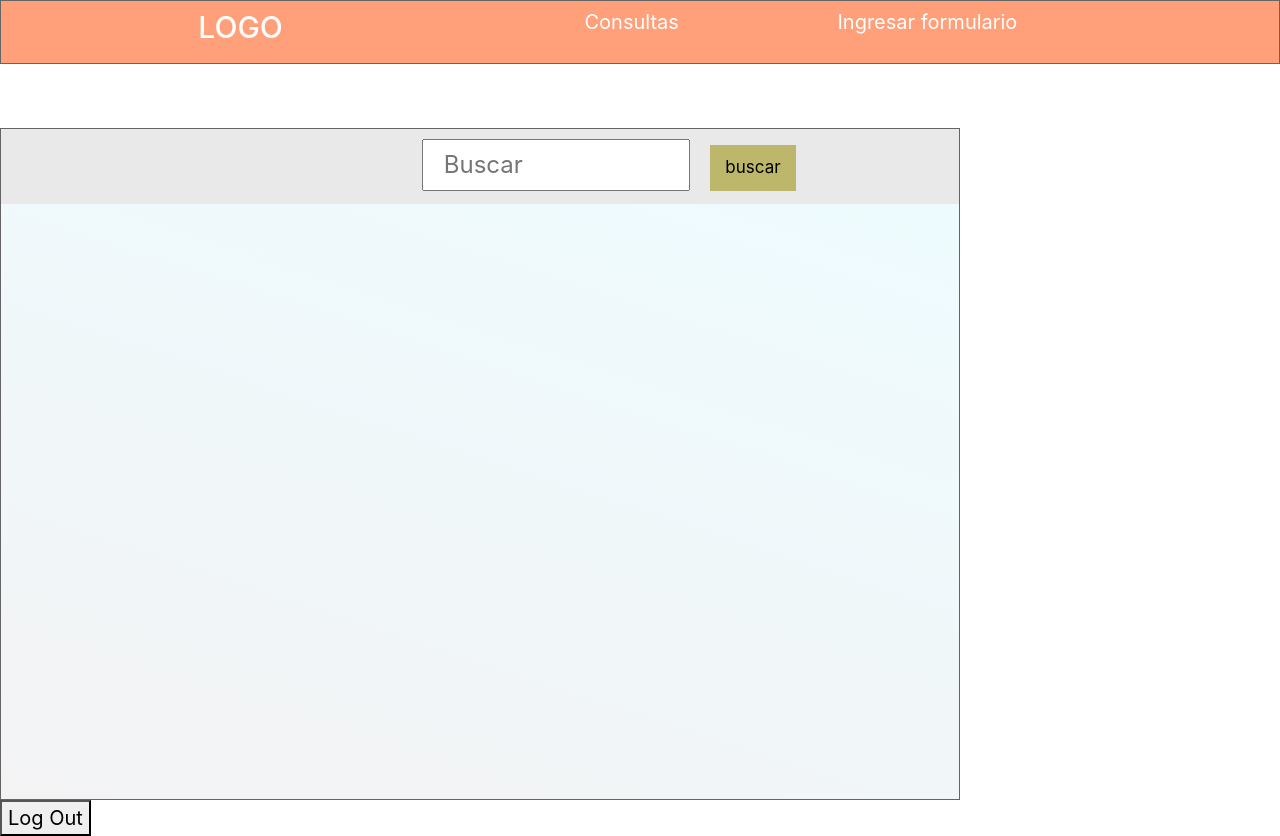
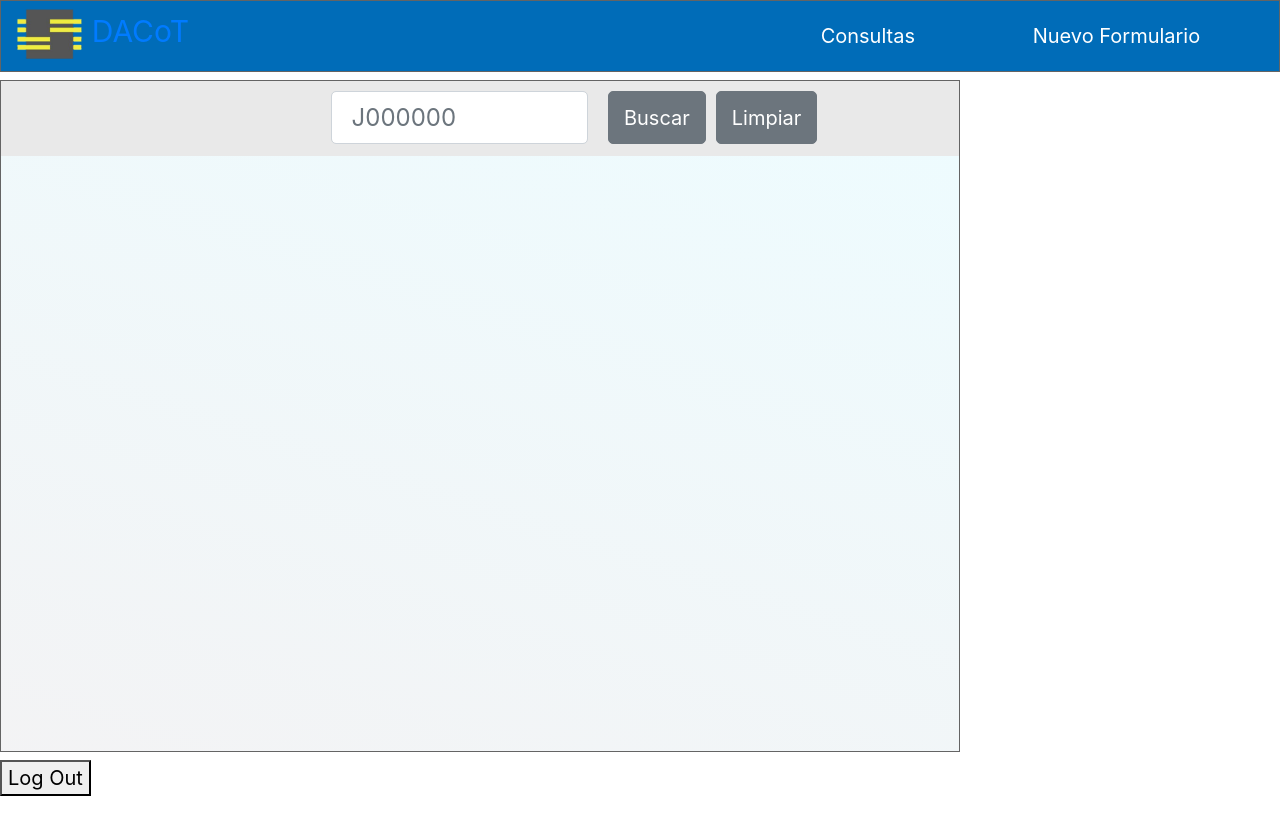
Before and after one commit to DACoT-UOCT/frontend, a React (Create React App) app: page /consulta in a window 1280 px wide. After the commit the page ends 800 px from the top, so only its background shows below. Built offline with nearby package versions, Linux system fonts and the light colour scheme.

Commit message:
Aplicando CSS

```diff
--- a/src/App.css
+++ b/src/App.css
@@ -20,12 +20,29 @@
   padding: 40% 0 ;
   margin: auto;
 }
+
+.logo-uoct{
+  position: absolute;
+  margin-top: 15px;
+}
+
+.login-form-view {
+  width: 100vw;
+  height: 100vh;
+  text-align: center;
+  display: grid;
+  grid-template-columns: repeat(3, 1fr);
+  grid-template-rows: 69%;
+  justify-items: center;
+  align-items: start;
+}
+
 .form {
-  position: relative;
+  position: absolute;
   z-index: 1;
   background: #FFFFFF;
-  max-width: 360px;
-  margin: 0 auto 100px;
+  width: 360px;
+  margin-left: 32.5%;
   padding: 45px;
   text-align: center;
   box-shadow: 0 0 20px 0 rgba(0, 0, 0, 0.2), 0 5px 5px 0 rgba(0, 0, 0, 0.24);
@@ -137,20 +154,8 @@
   padding-left: 15px;
 }
 
-.login-form-view {
-  width: 100vw;
-  height: 100vh;
-  text-align: center;
-  display: grid;
-  grid-template-columns: repeat(3, 1fr);
-  grid-template-rows: 69%;
-  justify-items: end;
-  align-items: start;
-}
-
 .welcome-view {
   height: 100vh;
-  border: 5px solid green;
   display: grid;
 }
 
@@ -176,13 +181,6 @@
   padding: 35px;
 }
 
-.initial-logo:hover {
-  transition: transform 200ms linear;
-  transition: background-color 300ms linear;
-  transform: scale(1.005, 1);
-  background-color: rgb(255, 240, 199);
-}
-
 @keyframes animation1 {
   0% {
     opacity: 0;
@@ -193,52 +191,60 @@
   }
 }
 
-.login-container {
-  width: 400px;
-  padding: 6vh;
-}
-
-.login-form {
-  display: flex;
-  flex-direction: column;
-}
-
-p {
-  margin-top: 0;
-}
-
-input {
-  margin: 15px 0;
-  padding: 10px;
+.initial-logo:hover {
+  transition: transform 200ms linear;
+  transition: background-color 300ms linear;
+  transform: scale(1.005, 1);
+  background-color: rgb(255, 240, 199);
 }
 
 .nav-principal {
   display: flex;
   position: -webkit-sticky; /* Safari */
   position: sticky;
-  justify-content: space-evenly;
+
   align-items: center;
   /* min-height: 5vh; */
   /* max-height: 7vh; */
-  background: lightsalmon;
+  background: #006cb8;
   color: white;
   grid-area: header;
 }
 
-.nav-links {
-  width: 50%;
-  display: flex;
+.nav-brand{
+  padding: 0px;
+  margin-top: -5px;
+  font-size: 30px;
+}
+
+.logo-dacot{
+  height: 50px;
+  width: auto;
+}
+
+.nav-links-section {
+  margin: 0px;
+  padding: 0;
+  width: 40%;
   justify-content: space-around;
   align-items: center;
-  list-style: none;
+}
+
+.nav-link{
+  color: white;
+}
+
+.nav-link:hover {
+  color: #eee3e3;
+  text-decoration: underline;
 }
 
 .app-container {
-  height: 100vh;
+  height: 95vh;
   display: grid;
   grid-template:
-    "header header" 8vh
-    ". ." 8vh
+    "header header" 9vh
+    ". ." 1vh
     "caja . " 84vh
     /75% auto;
 }
@@ -275,19 +281,28 @@ input {
   display: grid;
   justify-content: end;
 }
+
 .search-container input[type="text"] {
   padding: 6px 20px;
   margin-top: 10px;
-  margin-left: 0;
   margin-right: 20px;
   font-size: 24px;
   text-align: start;
-  width: 50%;
-  transition: width 0.4s ease-in-out;
+  width: 40%;
+  /*transition: width 0.4s ease-in-out;*/
 }
 
-.search-container input[type="text"]:focus {
-  width: 70%;
+.search-container button[type="submit"] {
+  margin-top: 10px;
+  margin-right: 10px;
+}
+
+.search-container button[type="reset"] {
+  margin-top: 10px;
+}
+/*
+search-container input[type="text"]:focus {
+  width: 50%;
 }
 
 .search-container button {
@@ -301,7 +316,7 @@ input {
   cursor: pointer;
   border: none;
   color: black;
-}
+}*/
 
 .preview {
   display: grid;
--- a/src/components/ConsultaInstalacion.js
+++ b/src/components/ConsultaInstalacion.js
@@ -1,6 +1,7 @@
 import React, { useEffect } from "react";
 import { useImmerReducer } from "use-immer";
 import { initialState, reducer } from "./BusquedaReducer";
+import { Form, Row, Col, Button, Input, FormGroup } from "reactstrap";
 import PreviewInstalacion from "./PreviewInstalacion";
 
 export const StateContext = React.createContext();
@@ -67,10 +68,11 @@ const ConsultaSemaforo = () => {
       <StateContext.Provider value={state}>
         <div className="grid-item consulta-semaforo">
           <div className="search-container">
-            <form onSubmit={submitClick}>
-              <input
+            <Form onSubmit={submitClick}>
+              <Row className="buscar">
+                  <Input
                   type="text"
-                placeholder="Buscar"
+                  placeholder="J000000"
                   value={busqueda}
                   onChange={(e) => {
                     dispatch({
@@ -78,9 +80,11 @@ const ConsultaSemaforo = () => {
                       fieldName: "busqueda",
                       payload: e.currentTarget.value,
                     });
-                }}></input>
-              <button type="submit">buscar</button>
-            </form>
+                  }}/>
+                  <Button type="submit">Buscar</Button>
+                  <Button type="reset">Limpiar</Button>
+              </Row>
+            </Form>
           </div>
           {isLoading && <p>Buscando</p>}
           {no_encontrado && (
--- a/src/components/Header.js
+++ b/src/components/Header.js
@@ -1,20 +1,27 @@
 import React from "react";
 import { Link } from "react-router-dom";
+import { Nav, Navbar, NavbarBrand, NavLink } from "reactstrap";
 import "../App.css";
 
 const Header = () => {
   return (
-    <nav className="nav-principal grid-item">
-      <h4>LOGO</h4>
-      <ul className="nav-links">
-        <Link style={{ color: "white" }} to="/consulta">
-          <li>Consultas</li>
-        </Link>
-        <Link style={{ color: "white" }} to="/nuevo/formulario/1">
-          <li>Ingresar formulario</li>
-        </Link>
-      </ul>
-    </nav>
+    <Navbar className="nav-principal grid-item">
+      <NavbarBrand className="nav-brand">
+        <img
+        className="logo-dacot"
+        height="50"
+        width="50"
+        src="/logo_dacot.png"
+        alt="Logo"
+        />{' '}
+        DACoT
+      </NavbarBrand>
+
+      <Nav className="nav-links-section">
+          <Link className="nav-link" to="/consulta" >Consultas</Link>
+          <Link className="nav-link" to="/nuevo/formulario/1">Nuevo Formulario</Link>
+      </Nav>
+    </Navbar>
   );
 };
 
--- a/src/components/Login.js
+++ b/src/components/Login.js
@@ -1,6 +1,6 @@
 import React, { useContext } from "react";
 import "../App.css";
-import { Col, Row, Button, Form, FormGroup, Label, Input } from "reactstrap";
+import { Button, Form, Input } from "reactstrap";
 import { DispatchContext, StateContext } from "./App";
 
 // const first_click = true;
@@ -131,7 +131,7 @@ const Login = () => {
       onClick={() => dispatch({ type: "FIRST CLICK" })}>
       {first_click ? (
         <>
-          <div className="logo-transporte grid-item">
+          <div className="logo-uoct">
             <img
               src="/logo_transportes.png"
               width="150rem"
--- a/src/components/NuevaInstalacionVista2.js
+++ b/src/components/NuevaInstalacionVista2.js
@@ -44,7 +44,7 @@ const NuevaInstalacionVista2 = () => {
           ingresados. El documento debe contener además la programacion y
           periodización inicial, además de los bits de control para la OTU.
         </Label>
-        <input
+        <Input
           type="file"
           onChange={(e) => {
             dispatch({ type: "uploadPDF", payLoad: e.target.files[0] });
@@ -165,7 +165,7 @@ const NuevaInstalacionVista2 = () => {
                 <Col sm={4}>
                   <FormGroup>
                     {index === 0 && <Label>Imagen</Label>}
-                    <input
+                    <Input
                       type="file"
                       onChange={(e) => {
                         dispatch({
```
Also changed, not shown: public/logo_dacot.png (added). Lines whose indentation alone changed are shown as unchanged.
